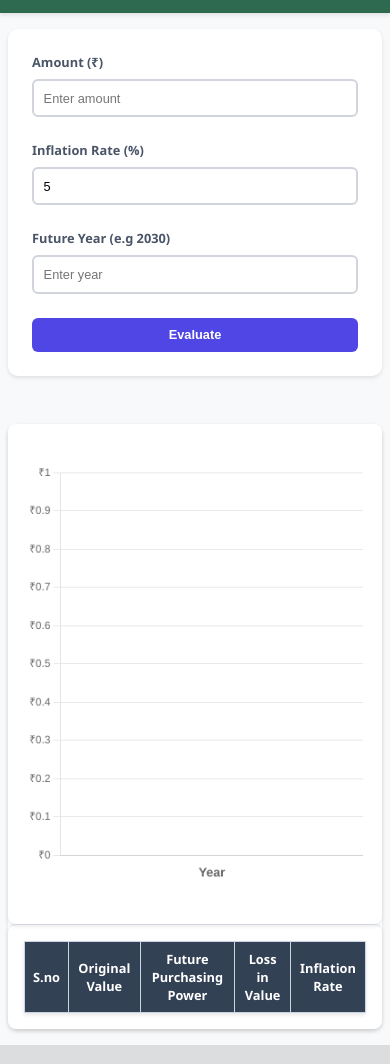
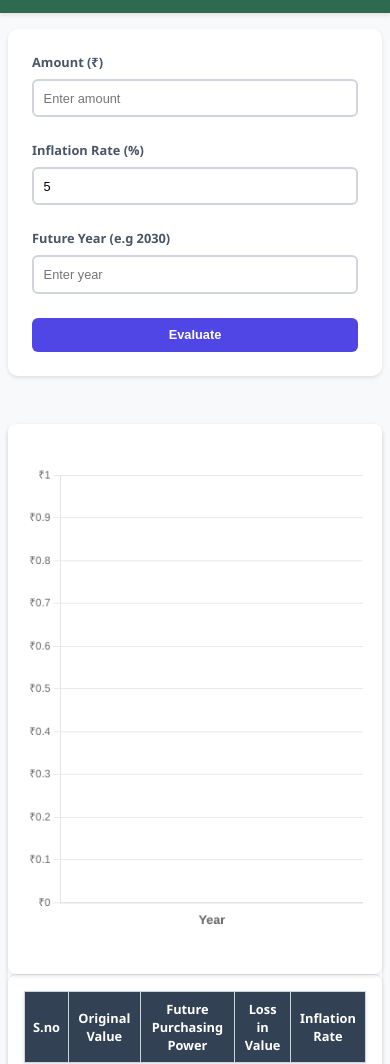
Before and after one commit to pratikkw/CurrencyClock, a plain HTML site: page index.html in a window 390 px wide. Shown: the part 49-1113 px from the top of the page. Drawn offline with nearby package versions, Linux system fonts and the light colour scheme; grey boxes are pictures that could not be loaded.

Commit message:
Update style.css

```diff
--- a/style.css
+++ b/style.css
@@ -735,7 +735,8 @@ input:focus {
     .chart-container {
         /* height: 300px; */
         /* min-height: 300px; */
-        height: 500px;
+        /* height: 500px; */
+        height: 550px;
         position: relative;
         background-color: var(--graph-bk-clr);
         border-radius: 8px;
@@ -887,8 +888,10 @@ input:focus {
     .chart-container {
         /* height: 250px; */
         /* min-height: 250px; */
-        height: 500px;
-        min-height: 500px;
+        /* height: 500px;
+        min-height: 500px; */
+        height: 550px;
+        min-height: 550px;
     }
 
     .toggle-switch{
```
